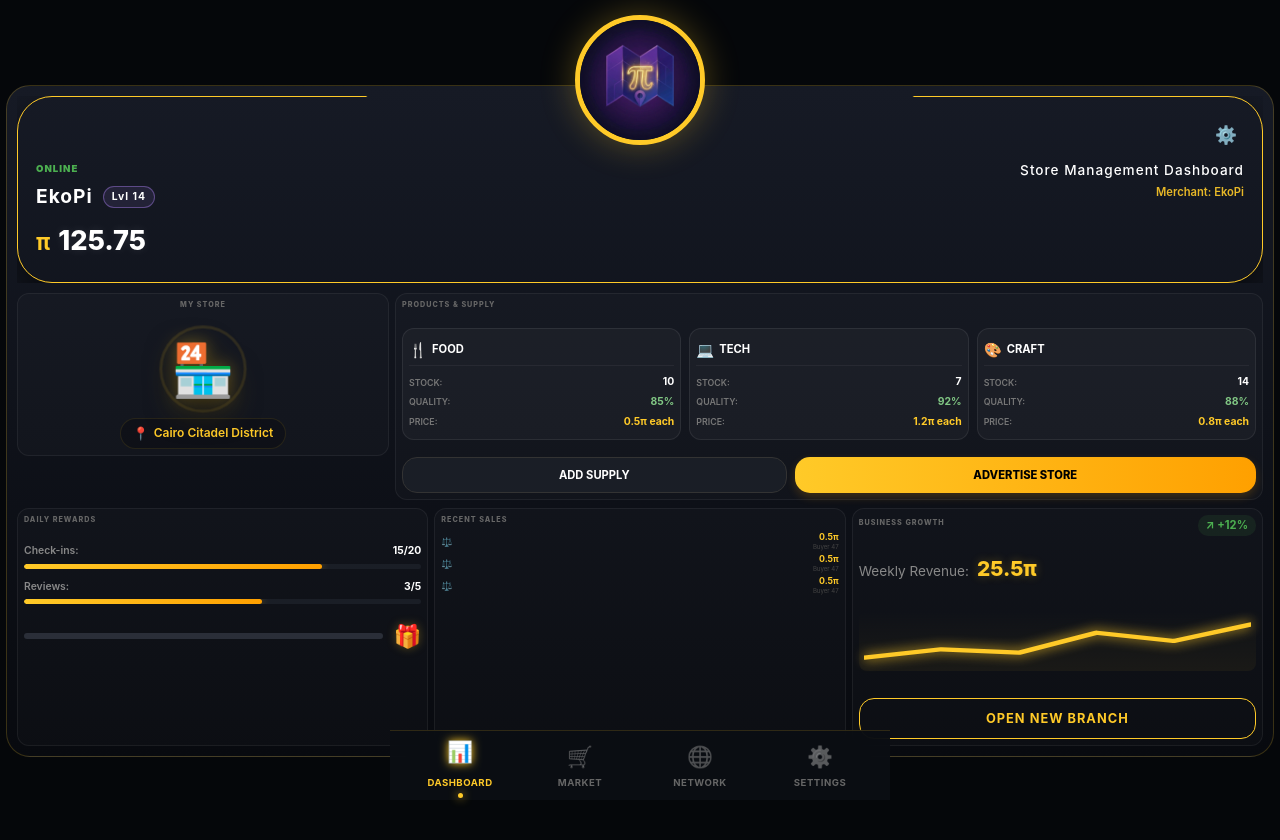
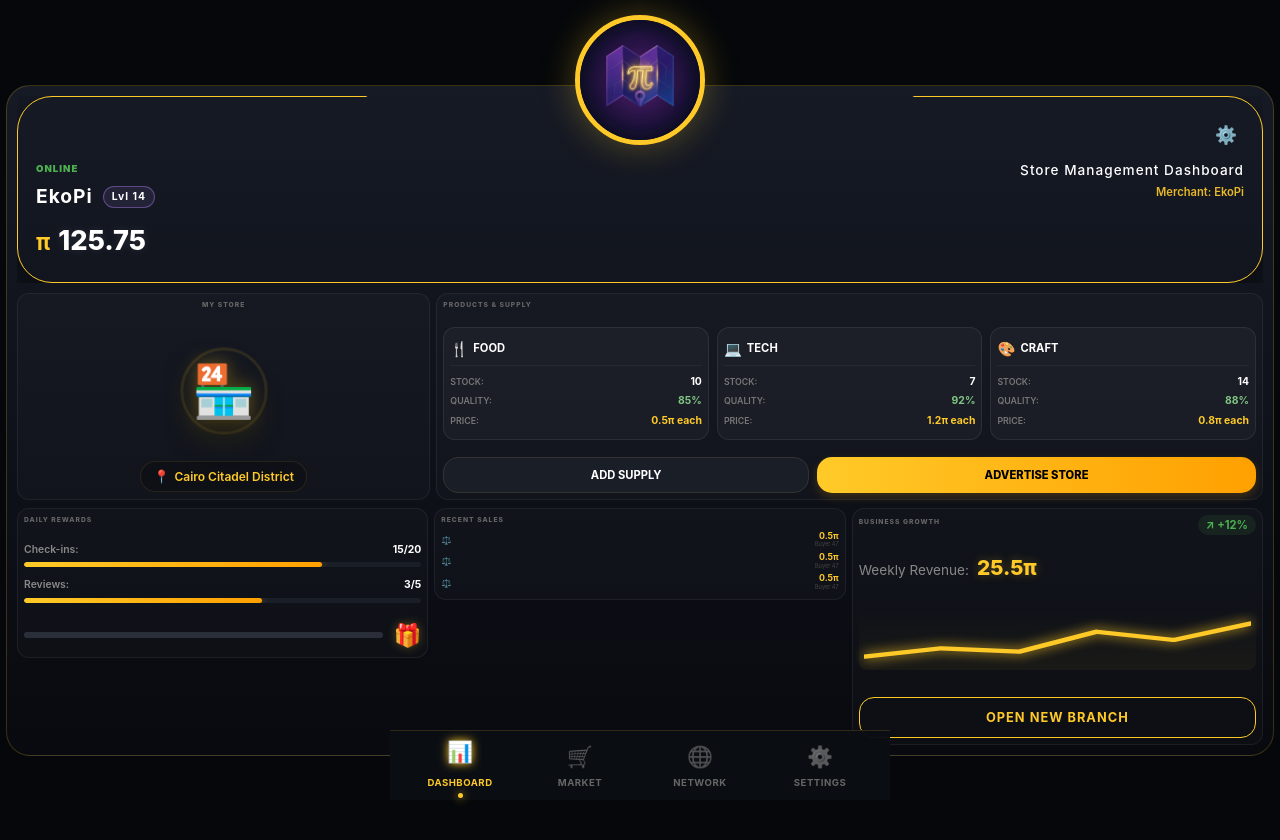
Before and after one commit to Maplypi-Official/maplypi-frontend, a React (Vite) app: page / in a window 1280 px wide. Shown: the top 840 px of the page. Built offline with nearby package versions, Linux system fonts and the light colour scheme; no server answers.

Commit message:
Update Dashboard.css

```diff
--- a/src/components/Layout/Dashboard.css
+++ b/src/components/Layout/Dashboard.css
@@ -8,7 +8,7 @@
   max-width: 100vw;
   min-height: 100vh;
   background: #05070a;
-  padding: 85px 6px 100px 6px; /* تقليل الهوامش لأقصى حد */
+  padding: 85px 6px 100px 6px;
   box-sizing: border-box;
   overflow-x: hidden;
 }
@@ -28,7 +28,7 @@
   margin-top: 10px;
 }
 
-/* حل مشكلة تداخل الصف العلوي */
+/* الصف العلوي */
 .flex-row-adaptive {
   display: flex;
   gap: 6px;
@@ -36,15 +36,23 @@
   align-items: stretch;
 }
 
-.flex-item-store { flex: 0.9; min-width: 0; }
-.flex-item-products { flex: 2.1; min-width: 0; }
+.flex-item-store { flex: 1; min-width: 0; }
+.flex-item-products { flex: 2; min-width: 0; }
 
-/* حل مشكلة التداخل في الصف السفلي */
+/* الصف السفلي الثلاثي - تم استخدامه بدلاً من Grid لمرونة أعلى */
 .grid-bottom-adaptive {
-  display: grid;
-  grid-template-columns: repeat(3, 1fr);
+  display: flex;
   gap: 6px;
   width: 100%;
+  justify-content: space-between;
+  align-items: stretch; /* لضمان تساوي ارتفاع BUSINESS GROWTH مع الباقي */
+}
+
+.adaptive-col {
+  flex: 1;
+  min-width: 0;
+  display: flex;
+  flex-direction: column;
 }
 
 .ts-panel {
@@ -52,20 +60,21 @@
   border: 1px solid rgba(255, 255, 255, 0.06);
   border-radius: 12px;
   padding: 6px;
-  min-width: 0; /* يمنع الصندوق من دفع الجوانب */
+  width: 100%;
+  height: 100%; /* لضمان ملء العمود */
+  box-sizing: border-box;
 }
 
 .ts-panel h3 {
   color: #666;
-  font-size: 0.45rem; /* خط صغير جداً للعناوين لمنع الانكسار */
+  font-size: 0.42rem; /* تصغير طفيف لضمان عدم الانكسار في الأجهزة الصغيرة */
   font-weight: 800;
   margin-bottom: 5px;
   white-space: nowrap;
-  overflow: hidden;
-  text-overflow: ellipsis;
+  text-transform: uppercase;
 }
 
-/* تنسيق المبيعات الفائق الصغر ليتناسب مع العرض */
+/* تنسيق المبيعات المصغر */
 .s-row-min {
   display: flex;
   justify-content: space-between;
@@ -73,10 +82,18 @@
   padding: 2px 0;
 }
 
-.s-ico { font-size: 0.55rem; color: #777; }
+.s-ico { font-size: 0.5rem; color: #777; }
 .s-txt { text-align: right; display: flex; flex-direction: column; }
 .s-p { color: var(--digital-gold); font-size: 0.55rem; font-weight: 700; line-height: 1; }
-.s-b { color: #444; font-size: 0.38rem; }
+.s-b { color: #444; font-size: 0.35rem; }
+
+/* إصلاح تمدد Business Growth */
+.business-growth-panel {
+  overflow: hidden; /* منع الرسم البياني من الخروج */
+  display: flex;
+  flex-direction: column;
+  justify-content: space-between;
+}
 
 .loading-screen { height: 100vh; display: flex; justify-content: center; align-items: center; color: var(--digital-gold); font-size: 0.8rem; }
 * { box-sizing: border-box; }
```
